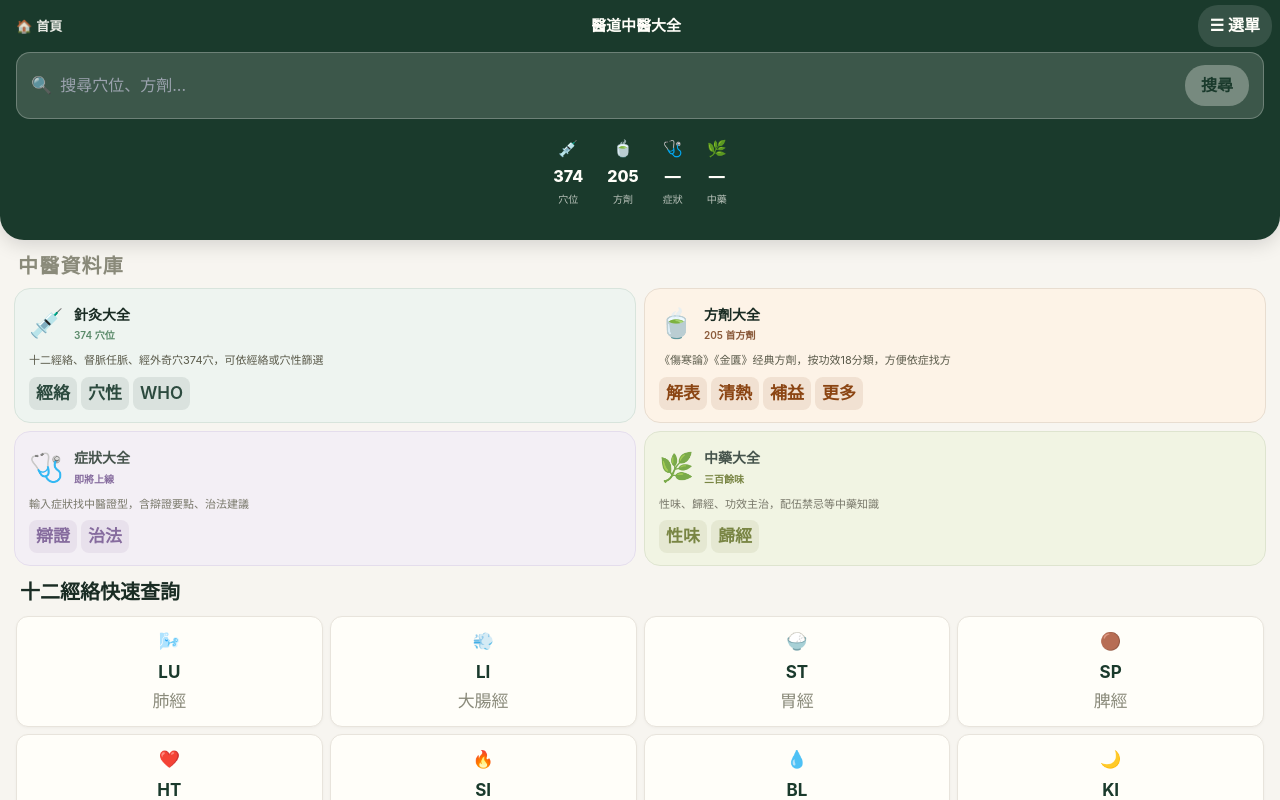
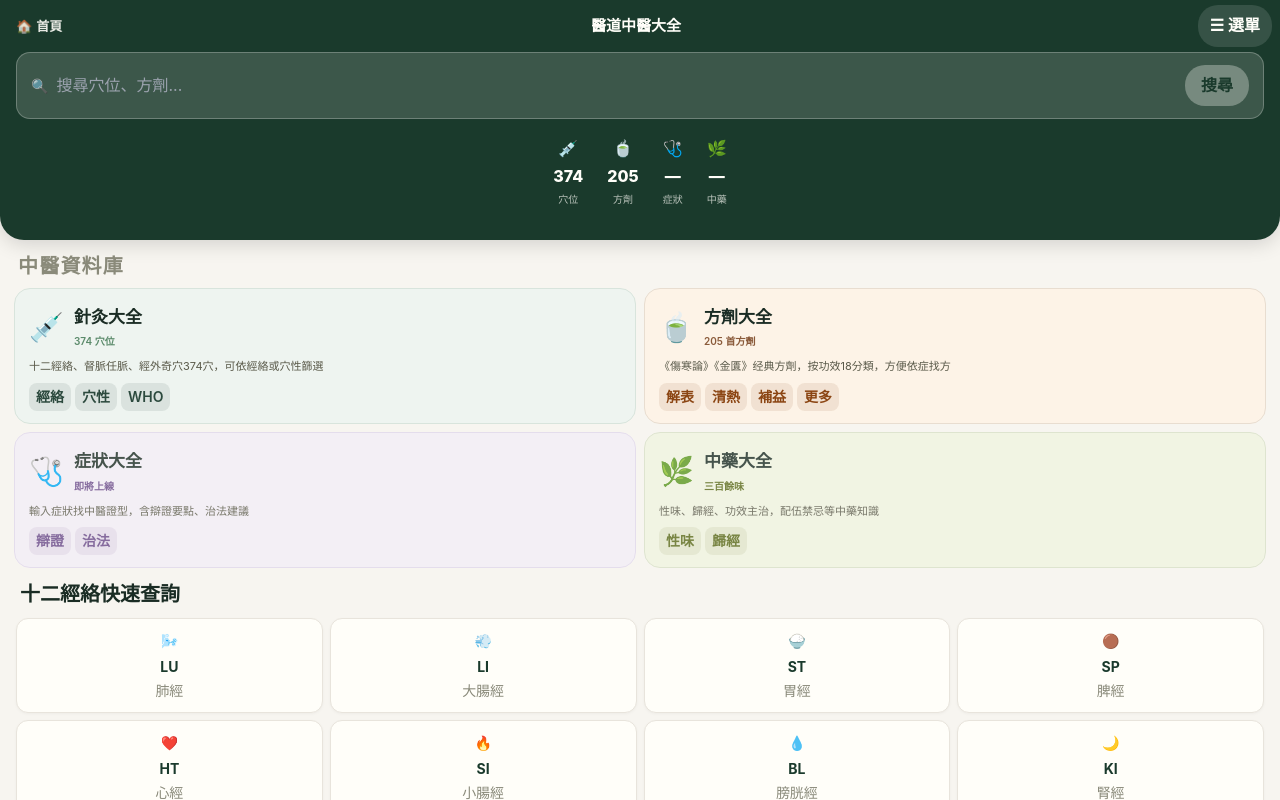
Before and after one commit to realtcmweb/tcm-knowledge-base, a Next.js app: page /en in a window 1280 px wide. Shown: the top 800 px of the page. Built offline with nearby package versions, Linux system fonts and the light colour scheme.

Commit message:
Card titles 17px, add login/register and font size controls to menu

```diff
--- a/app/[locale]/page.tsx
+++ b/app/[locale]/page.tsx
@@ -5,6 +5,9 @@ import Link from 'next/link'
 import { useRouter } from 'next/navigation'
 
 const MENU_ITEMS = [
+  { label: '👤 登錄 / 註冊', href: '#', action: 'login' },
+  { label: '🔍 放大字體', href: '#', action: 'font+' },
+  { label: '🔍 縮小字體', href: '#', action: 'font-' },
   { label: '📋 使用說明', href: '#', action: 'guide' },
   { label: '⚠️ 免責聲明', href: '#', action: 'disclaimer' },
   { label: 'ℹ️ 關於本站', href: '#', action: 'about' },
@@ -18,6 +21,7 @@ export default function HomePage() {
   const [acupointsCount, setAcupointsCount] = useState(0)
   const [formulasCount, setFormulasCount] = useState(0)
   const [showMenu, setShowMenu] = useState(false)
+  const [fontSize, setFontSize] = useState(14)
   const [modalContent, setModalContent] = useState<{title: string; body: string} | null>(null)
 
   useEffect(() => {
@@ -41,11 +45,13 @@ export default function HomePage() {
     if (action === 'disclaimer') setModalContent({ title: '⚠️ 免責聲明', body: '本資料庫內容僅供學術參考，不作商業用途。有病請尋求合法的醫師，非中醫師請勿擅自處方服藥。\n\n本站所收錄的中醫藥知識來源於公開文獻整理，編者在編輯過程中已盡可能核實內容準確性，但不保證所有資訊完全正確、及時或完整。讀者依此行事需自行承擔風險。' })
     else if (action === 'about') setModalContent({ title: 'ℹ️ 關於本站', body: '📖 醫道中醫大全是一個開源的中醫藥知識庫，收錄了針灸穴位、經典方劑等中醫藥資料。\n\n🎯 目標：讓中醫藥知識更容易被查詢和學習。\n\n📊 目前收錄：\n• 374 個針灸穴位（WHO 國際標準）\n• 205 首經典方劑\n• 更多內容持續更新中\n\n❤️ 製作給所有中醫藥愛好者。' })
     else if (action === 'contact') setModalContent({ title: '📩 聯絡我們', body: '📧 請在 GitHub 倉庫提交 Issue\n🔗 github.com/realtcmweb/tcm-knowledge-base\n\n我們會盡快回覆您。' })
+    else if (action === 'font+') setFontSize(Math.min(20, fontSize + 1))
+    else if (action === 'font-') setFontSize(Math.max(12, fontSize - 1))
     else if (action === 'guide') setModalContent({ title: '📋 使用說明', body: '📖 本資料庫分為四大專區：\n\n💉 針灸大全：收錄WHO國際標準穴位374個，可依經絡、穴性篩選。\n\n🍵 方劑大全：收錄205首經典方劑，按功效18分類。\n\n🩺 症狀區：輸入症狀找到可能的中醫證型。\n\n🌿 中藥大全：三百餘味中藥，正在整理中。\n\n🔍 搜尋：支援名稱、功效、分類等多種方式。' })
   }
 
   return (
-    <div style={{ minHeight: '100vh', backgroundColor: '#F7F5F0', fontFamily: '-apple-system, BlinkMacSystemFont, "PingFang TC", "Microsoft JhengHei", sans-serif' }}>
+    <div style={{ minHeight: '100vh', backgroundColor: '#F7F5F0', fontSize: `${fontSize}px`, fontFamily: '-apple-system, BlinkMacSystemFont, "PingFang TC", "Microsoft JhengHei", sans-serif' }}>
       {/* Header */}
       <div style={{ background: '#1a3A2C', color: '#FFFEF9', padding: '0 0 32px', borderRadius: '0 0 24px 24px', boxShadow: '0 4px 20px rgba(0,0,0,0.15)' }}>
         <div style={{ display: 'flex', alignItems: 'center', padding: '0 8px 0 4px', height: '52px' }}>
@@ -103,7 +109,7 @@ export default function HomePage() {
             <div style={{ display: 'flex', alignItems: 'center', gap: '10px', marginBottom: '8px' }}>
               <div style={{ fontSize: '28px', lineHeight: 1 }}>💉</div>
               <div style={{ flex: 1 }}>
-                <div style={{ fontSize: '14px', fontWeight: 800, color: '#1a2C24', marginBottom: '1px' }}>針灸大全</div>
+                <div style={{ fontSize: '17px', fontWeight: 900, color: '#1a2C24', marginBottom: '2px' }}>針灸大全</div>
                 <div style={{ fontSize: '10px', color: '#5A8A6A', fontWeight: 600 }}>{loading ? '...' : acupointsCount} 穴位</div>
               </div>
             </div>
@@ -122,7 +128,7 @@ export default function HomePage() {
             <div style={{ display: 'flex', alignItems: 'center', gap: '10px', marginBottom: '8px' }}>
               <div style={{ fontSize: '28px', lineHeight: 1 }}>🍵</div>
               <div style={{ flex: 1 }}>
-                <div style={{ fontSize: '14px', fontWeight: 800, color: '#1a2C24', marginBottom: '1px' }}>方劑大全</div>
+                <div style={{ fontSize: '17px', fontWeight: 900, color: '#1a2C24', marginBottom: '2px' }}>方劑大全</div>
                 <div style={{ fontSize: '10px', color: '#8A5A3A', fontWeight: 600 }}>{loading ? '...' : formulasCount} 首方劑</div>
               </div>
             </div>
@@ -144,7 +150,7 @@ export default function HomePage() {
             <div style={{ display: 'flex', alignItems: 'center', gap: '10px', marginBottom: '8px' }}>
               <div style={{ fontSize: '28px', lineHeight: 1 }}>🩺</div>
               <div style={{ flex: 1 }}>
-                <div style={{ fontSize: '14px', fontWeight: 800, color: '#1a2C24', marginBottom: '1px' }}>症狀大全</div>
+                <div style={{ fontSize: '17px', fontWeight: 900, color: '#1a2C24', marginBottom: '2px' }}>症狀大全</div>
                 <div style={{ fontSize: '10px', color: '#6A4A8A', fontWeight: 600 }}>即將上線</div>
               </div>
             </div>
@@ -163,7 +169,7 @@ export default function HomePage() {
             <div style={{ display: 'flex', alignItems: 'center', gap: '10px', marginBottom: '8px' }}>
               <div style={{ fontSize: '28px', lineHeight: 1 }}>🌿</div>
               <div style={{ flex: 1 }}>
-                <div style={{ fontSize: '14px', fontWeight: 800, color: '#1a2C24', marginBottom: '1px' }}>中藥大全</div>
+                <div style={{ fontSize: '17px', fontWeight: 900, color: '#1a2C24', marginBottom: '2px' }}>中藥大全</div>
                 <div style={{ fontSize: '10px', color: '#5A6A1A', fontWeight: 600 }}>三百餘味</div>
               </div>
             </div>
```
